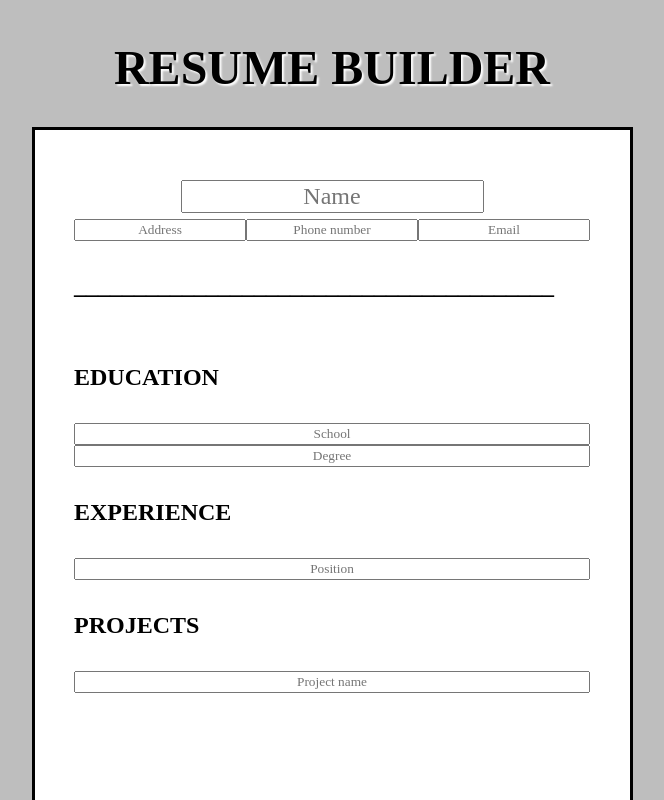
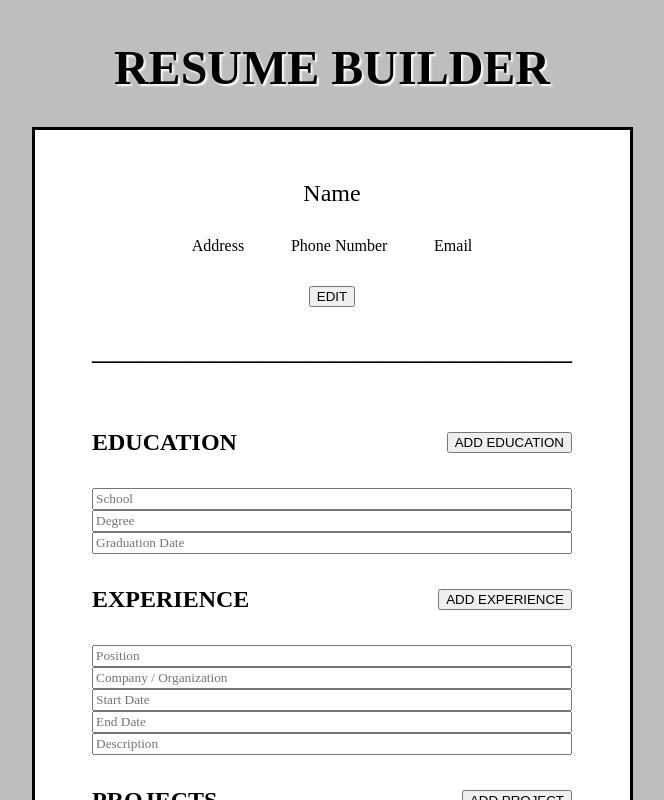
Before and after one commit to leonlee021/cv-project, a React (Create React App) app: page / in a window 1280 px wide. Shown: the top 800 px of the page, without its empty margins (308-972 px from the left). Built offline with nearby package versions, Linux system fonts and the light colour scheme.

Commit message:
implement edit button

```diff
--- a/src/components/Education.js
+++ b/src/components/Education.js
@@ -5,6 +5,7 @@ export default function Education(){
         <>
             <input type="text" id = "school" name = "school" placeholder="School"/>
             <input type="text" id = "degree" name = "degree" placeholder="Degree"/>
+            <input type="text" id = "graduation" name = "graduation" placeholder="Graduation Date"/>
         </>
     )
 }
--- a/src/components/Experience.js
+++ b/src/components/Experience.js
@@ -4,6 +4,10 @@ export default function Experience(){
     return(
         <>
             <input type="text" id = "position" name = "position" placeholder="Position"/>
+            <input type="text" id = "company" name = "company" placeholder="Company / Organization"/>
+            <input type="text" id = "start-date" name = "start-date" placeholder="Start Date"/>
+            <input type="text" id = "end-date" name = "end-date" placeholder="End Date"/>
+            <input type="text" id = "exp-description" name = "exp-description" placeholder="Description"/>
         </>
     )
 }
--- /dev/null
+++ b/src/components/Header.js
@@ -0,0 +1,25 @@
+import React from 'react'
+import Personal from './Personal'
+
+export default function Header(){
+    const [edit, setEdit] = React.useState(false)
+
+    function toggleEdit(){
+        setEdit(prevState => !prevState)
+    }
+
+    return (
+        <>
+            <div id="cv-header" className = "cv-header">
+                <div>Name</div>
+                <div id="cv-personal">
+                    <div>Address</div>
+                    <div>Phone Number</div>
+                    <div>Email</div>
+                </div>
+            <button type="button" className="edit-name" onClick={toggleEdit}>EDIT</button>
+            {edit && <Personal handleClick = {toggleEdit} />}
+            </div>
+        </>
+    )
+}
--- a/src/components/Info.js
+++ b/src/components/Info.js
@@ -2,28 +2,32 @@ import React from 'react'
 import Education from './Education'
 import Experience from './Experience'
 import Projects from './Projects'
-import Personal from './Personal'
+// import Personal from './Personal'
+import Header from './Header'
 
 export default function Info(){
     return(
         <>
             <h1 id="header-text">RESUME BUILDER</h1>
-            {/* <p>Fill in the sections below to generate your personalized CV!</p> */}
             <div id="cv-wrapper">
-                <div id="cv-header">
-                    <input className = "cv-header" type="text" id = "name" name = "name" placeholder="Name"/>
-                </div>
+                <Header />
                 <div id="cv-body">
-                        <div id="cv-personal">
-                            <Personal />
-                        </div>
                         <div id="cv-content">
                             <h4>________________________________________</h4>
-                            <h4>EDUCATION</h4>
+                            <div className="section">
+                                <h4>EDUCATION </h4>
+                                <button type="button" className="add-button">ADD EDUCATION</button>
+                            </div>
                             <Education />
-                            <h4>EXPERIENCE</h4>
+                            <div className="section">
+                                <h4>EXPERIENCE </h4>
+                                <button type="button" className="add-button">ADD EXPERIENCE</button>
+                            </div>
                             <Experience />
-                            <h4>PROJECTS</h4>
+                            <div className="section">
+                                <h4>PROJECTS </h4>
+                                <button type="button" className="add-button">ADD PROJECT</button>
+                            </div>
                             <Projects />
                     </div>
                 </div>
--- a/src/components/Personal.js
+++ b/src/components/Personal.js
@@ -1,11 +1,18 @@
 import React from "react"
 
-export default function Personal(){
+export default function Personal(props){
+    // const {handleClick} = props;
     return (
         <>
-            <input className = "personal" type="text" id = "address" name = "address" placeholder="Address"/>
-            <input className = "personal" type="text" id = "phone-number" name = "phone-number" placeholder="Phone number"/>
-            <input className = "personal" type="email" id = "email" name = "email" placeholder="Email"/>
+            <div className="form-popup">
+                <form id="personal-form">
+                    <input className = "personal" type="text" id = "name" name = "name" placeholder="Name"/>
+                    <input className = "personal" type="text" id = "address" name = "address" placeholder="Address"/>
+                    <input className = "personal" type="text" id = "phone-number" name = "phone-number" placeholder="Phone Number"/>
+                    <input className = "personal" type="email" id = "email" name = "email" placeholder="Email"/>
+                </form>
+                {/* <button type="button" className="close-personal-edit" onClick={handleClick}>CLOSE EDIT</button> */}
+            </div>
         </>
     )
 }
--- a/src/components/Projects.js
+++ b/src/components/Projects.js
@@ -3,7 +3,9 @@ import React from 'react'
 export default function Projects(){
     return(
         <>
-            <input type="text" id = "project-name" name = "project-name" placeholder="Project name"/>
+            <input type="text" id = "project-name" name = "project-name" placeholder="Project Name"/>
+            <input type="text" id = "project-description" name = "project-description" placeholder="Project Description"/>
+            <input type="text" id = "project-date" name = "project-date" placeholder="Date of Completion"/>
         </>
     )
 }
--- a/src/styles/styles.css
+++ b/src/styles/styles.css
@@ -49,9 +49,39 @@ body {
 
 .cv-header {
   font-size: 1.5rem;
+  display: block;
+  margin: 0 auto;
 }
 
 #cv-header {
+  display: -webkit-box;
+  display: -ms-flexbox;
+  display: flex;
+  -webkit-box-orient: vertical;
+  -webkit-box-direction: normal;
+      -ms-flex-direction: column;
+          flex-direction: column;
+  -webkit-box-align: center;
+      -ms-flex-align: center;
+          align-items: center;
+  -webkit-box-pack: justify;
+      -ms-flex-pack: justify;
+          justify-content: space-between;
+  height: 15%;
+}
+
+#cv-personal {
+  display: -webkit-box;
+  display: -ms-flexbox;
+  display: flex;
+  font-size: 1rem;
+  width: 200%;
+  -webkit-box-pack: space-evenly;
+      -ms-flex-pack: space-evenly;
+          justify-content: space-evenly;
+}
+
+.edit-name {
   display: block;
   margin: 0 auto;
 }
@@ -72,7 +102,36 @@ body {
 }
 
 input {
-  text-align: center;
   font-family: serif;
 }
+
+.section {
+  display: -webkit-box;
+  display: -ms-flexbox;
+  display: flex;
+  -webkit-box-pack: justify;
+      -ms-flex-pack: justify;
+          justify-content: space-between;
+}
+
+.add-button, .delete-button {
+  -ms-flex-item-align: center;
+      -ms-grid-row-align: center;
+      align-self: center;
+}
+
+#personal-form {
+  background-color: red;
+  display: -webkit-box;
+  display: -ms-flexbox;
+  display: flex;
+  -webkit-box-orient: vertical;
+  -webkit-box-direction: normal;
+      -ms-flex-direction: column;
+          flex-direction: column;
+}
+
+button {
+  cursor: pointer;
+}
 /*# sourceMappingURL=styles.css.map */
--- a/src/styles/styles.scss
+++ b/src/styles/styles.scss
@@ -31,9 +31,26 @@ body{
 
 .cv-header{
     font-size: 1.5rem;
+    display: block;
+    margin: 0 auto;
 }
 
 #cv-header{
+    display: flex;
+    flex-direction: column;
+    align-items: center;
+    justify-content: space-between;
+    height: 15%;
+}
+
+#cv-personal{
+    display: flex;
+    font-size: 1rem;
+    width: 200%;
+    justify-content: space-evenly;
+}
+
+.edit-name{
     display: block;
     margin: 0 auto;
 }
@@ -50,6 +67,25 @@ body{
 }
 
 input{
-    text-align: center;
     font-family: serif;
 }
+
+
+.section{
+    display: flex;
+    justify-content: space-between;
+}
+
+.add-button, .delete-button{
+    align-self: center;
+}
+
+#personal-form{
+    background-color: red;
+    display: flex;
+    flex-direction: column;
+}
+
+button{
+    cursor: pointer;
+}
```
Also changed, not shown: 1 other file (tests, documents, lock files or other folders).
